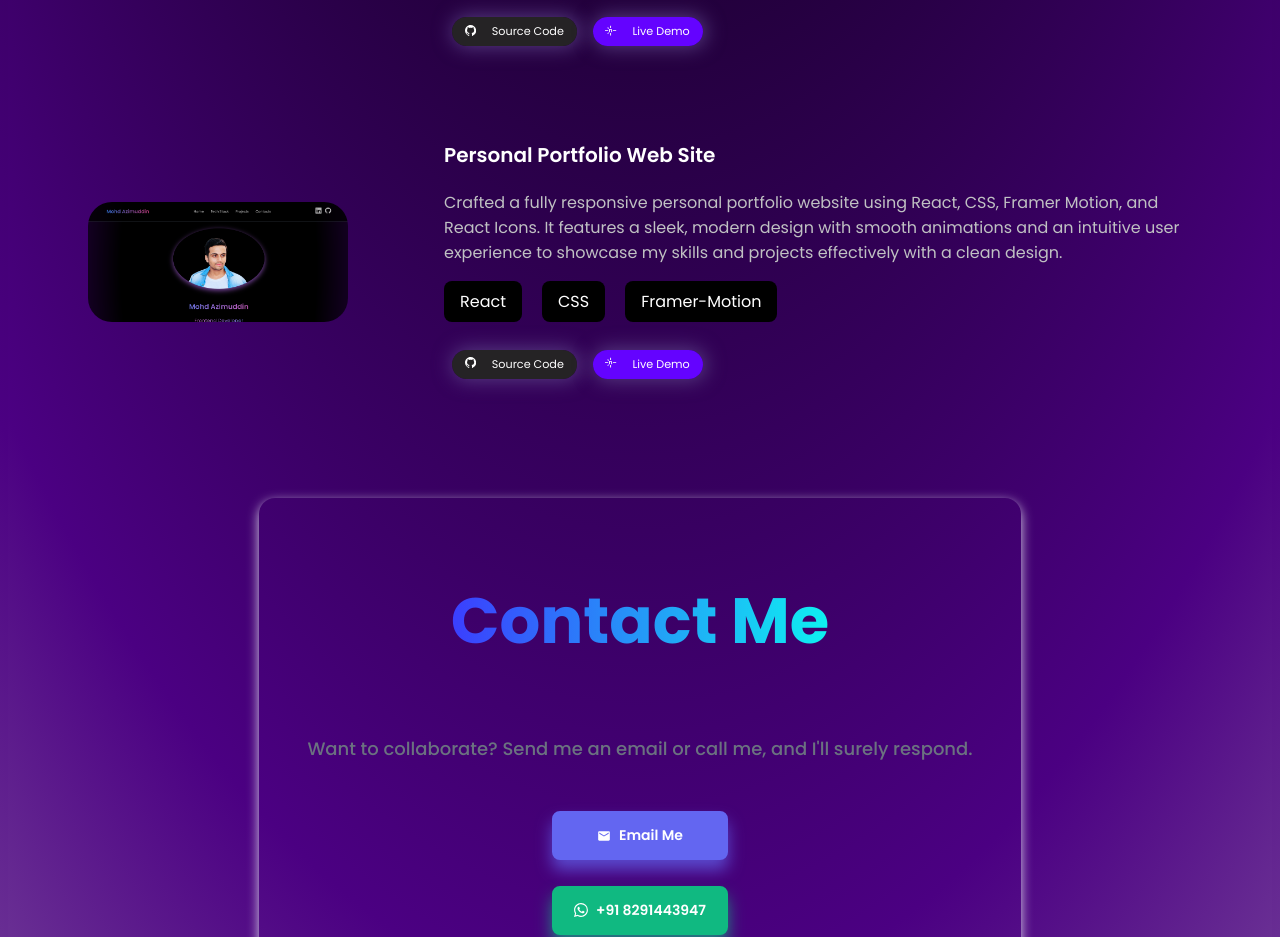
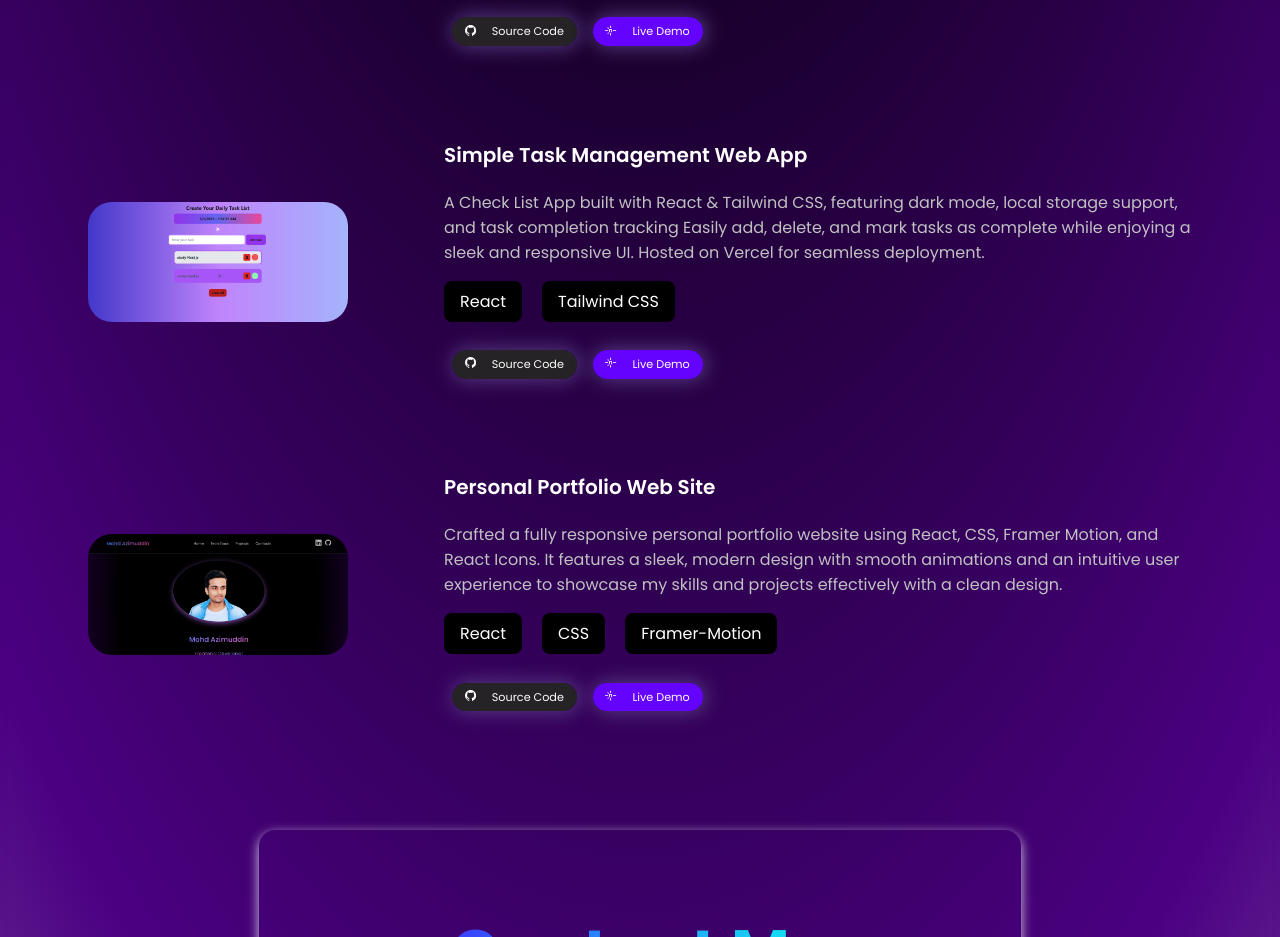
Before and after one commit to MohdAzimuddin/myportfolio, a React (Vite) app: page / in a window 1280 px wide. Shown: the part 2700-3637 px from the top of the page. Built offline with nearby package versions, Linux system fonts and the light colour scheme.

Commit message:
added new project Simple Task Management App

```diff
--- a/src/components/Projectss/Projects.jsx
+++ b/src/components/Projectss/Projects.jsx
@@ -4,6 +4,7 @@ import image1 from "/public/clothsKart.png"; // Importing the image for the firs
 import image2 from "/public/news.png"; // Importing the image for the second project
 import image3 from "/public/personaleditor.png"; // Importing the image for the third project
 import image4 from "/public/portfolio.png"; // Importing the image for the fourth project
+import image5 from "/public/Checklist.png"
 import "./project.css"; // Importing the CSS file for styling
 import { BsGithub } from "react-icons/bs"; // Importing GitHub icon from React Icons
 import { SiNetlify } from "react-icons/si"; // Importing Netlify icon from React Icons
@@ -41,6 +42,16 @@ const projectData = [
     live_demo: "https://1codeeditor.netlify.app/",
   },
   {
+    // Fifth Project: Personal Portfolio Website
+    image: image5,
+    title: "Simple Task Management Web App",
+    description:
+      "A Check List App built with React & Tailwind CSS, featuring dark mode, local storage support, and task completion tracking Easily add, delete, and mark tasks as complete while enjoying a sleek and responsive UI. Hosted on Vercel for seamless deployment.",
+    technologies: ["React", "Tailwind CSS"],
+    source_code: "https://github.com/MohdAzimuddin/Checklist",
+    live_demo: "https://checklist-mohdazimuddin-chi.vercel.app/",
+    },
+  {
     // Fourth Project: Personal Portfolio Website
     image: image4,
     title: "Personal Portfolio Web Site",
@@ -49,7 +60,8 @@ const projectData = [
     technologies: ["React", "CSS", "Framer-Motion"],
     source_code: "https://github.com/MohdAzimuddin/myportfolio",
     live_demo: "https://mohdazimuddinport.netlify.app",
-    }
+    },
+
 ];
 
 // Component for applying scroll animations using Framer Motion
```
